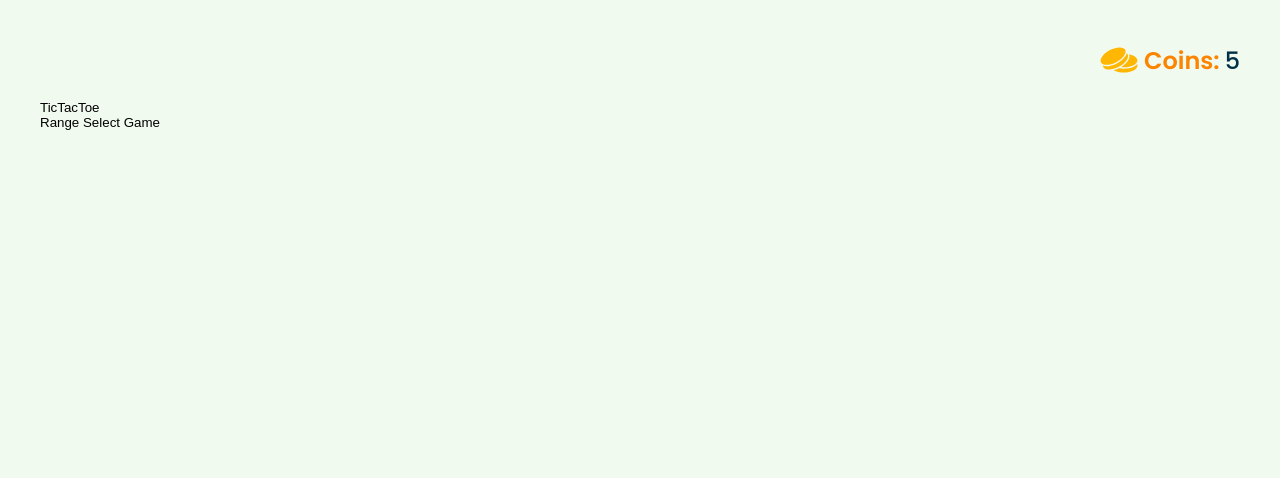
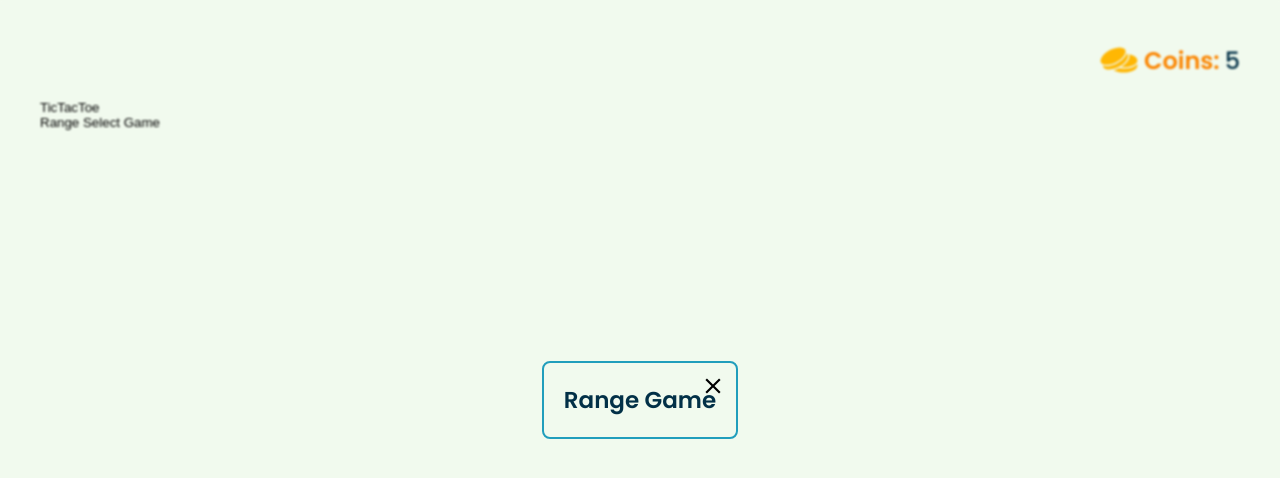
Before and after one commit to ki8yk8/double-down, a React (Vite) app: page / in a window 1280 px wide. Both pictures are taken after a click on the button "Range Select Game". Shown: the top 478 px of the page. Built offline with nearby package versions, Linux system fonts and the light colour scheme.

Commit message:
creates range game

```diff
--- a/src/app.jsx
+++ b/src/app.jsx
@@ -5,10 +5,12 @@ import "./app.css";
 import GameContext from "./contexts/game-context";
 import Modal from "./components/modal/modal";
 import TicTacToe from "./games/tic-tac-toe/tic-tac-toe";
+import RangeGame from "./games/range/range";
 
 function App() {
-	const {game_ctx, set_game_ctx} = useContext(GameContext);
+	const { game_ctx, set_game_ctx } = useContext(GameContext);
 	const [show_tic_tac, set_show_tic_tac] = useState(false);
+	const [show_range, set_show_range] = useState(false);
 
 	return (
 		<>
@@ -40,11 +42,17 @@ function App() {
 				<button className="u-link" onClick={() => set_show_tic_tac(true)}>
 					TicTacToe
 				</button>
-				<button className="u-link">Range Select Game</button>
+				<button className="u-link" onClick={() => set_show_range(true)}>
+					Range Select Game
+				</button>
 			</main>
 
 			<Modal isOpen={show_tic_tac} onClose={() => set_show_tic_tac(false)}>
 				<TicTacToe />
+			</Modal>
+
+			<Modal isOpen={show_range} onClose={() => set_show_range(false)}>
+				<RangeGame />
 			</Modal>
 		</>
 	);
--- /dev/null
+++ b/src/games/range/range.jsx
@@ -0,0 +1,9 @@
+export default function RangeGame() {
+	return (
+		<section>
+			<header>
+				<h3>Range Game</h3>
+			</header>
+		</section>
+	);
+}
```
